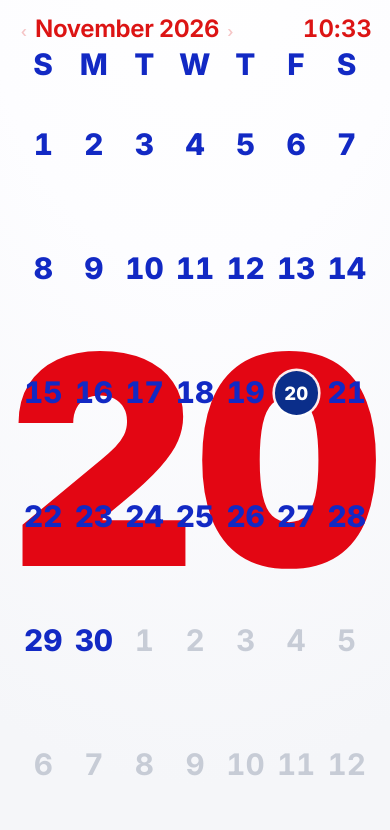
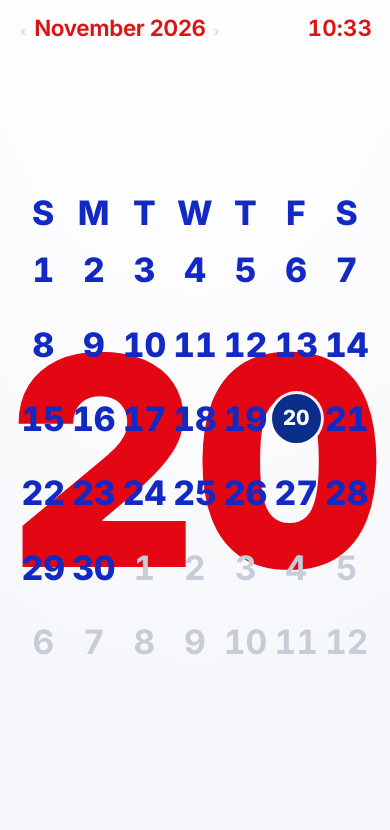
Before and after one commit to factory402-sketch/factory402-sketch.github.io, a plain HTML site: page calendar/index.html in a window 390 px wide. Drawn offline with Linux system fonts and the light colour scheme.

Commit message:
calendar: 날짜 타이포 스케일 상향, 세로 화면 구성 개선

```diff
--- a/calendar/index.html
+++ b/calendar/index.html
@@ -17,7 +17,7 @@
 <link rel="icon" href="icons/icon.svg" type="image/svg+xml" />
 <link rel="icon" href="icons/icon-192.png" sizes="192x192" type="image/png" />
 <link rel="preload" href="fonts/inter-latin-var.woff2" as="font" type="font/woff2" crossorigin />
-<link rel="stylesheet" href="styles.css?v=3" />
+<link rel="stylesheet" href="styles.css?v=4" />
 </head>
 <body>
 <div class="app" id="app">
@@ -39,6 +39,6 @@
 
   <button class="today-chip" id="todayBtn" type="button" data-show="false" tabindex="-1">today</button>
 </div>
-<script src="app.js?v=3" defer></script>
+<script src="app.js?v=4" defer></script>
 </body>
 </html>
--- a/calendar/styles.css
+++ b/calendar/styles.css
@@ -18,7 +18,7 @@
 
   --pad-y: clamp(16px, 4.4vmin, 54px);
   --pad-x: clamp(18px, 4.6vw, 76px);
-  --title-fs: clamp(20px, 3.6vmin + 10px, 46px);
+  --title-fs: clamp(20px, 4.2vmin + 6px, 52px);
   --gap: clamp(8px, 2.2vmin, 30px);
 }
 
@@ -151,7 +151,7 @@ body {
   grid-template-columns: repeat(7, 1fr);
   padding-bottom: clamp(2px, 0.9vmin, 12px);
   font-size: 2.6vmin; /* fallback */
-  font-size: min(7.4cqh, 8.4cqw);
+  font-size: min(11.3cqh, 9.5cqw);
   font-weight: 800;
   line-height: 1;
   letter-spacing: 0.01em;
@@ -208,7 +208,7 @@ body {
   color: inherit;
   font: inherit;
   font-size: 6vmin; /* fallback */
-  font-size: min(7.6cqh, 8.4cqw);
+  font-size: min(11.3cqh, 9.5cqw);
   font-weight: 800;
   line-height: 1;
   letter-spacing: 0;
@@ -314,6 +314,16 @@ body {
   }
 }
 
+@media (orientation: portrait) {
+  .cal {
+    grid-template-rows: auto auto;
+    align-content: center;
+  }
+  .days {
+    grid-template-rows: repeat(6, minmax(0, 21cqw));
+  }
+}
+
 @media (orientation: portrait) and (min-width: 560px) {
   :root {
     --pad-x: clamp(24px, 6vw, 90px);
--- a/calendar/sw.js
+++ b/calendar/sw.js
@@ -1,10 +1,10 @@
 /* Calendar — offline shell */
-var CACHE = "calendar-v3";
+var CACHE = "calendar-v4";
 var ASSETS = [
   "./",
   "./index.html",
-  "./styles.css?v=3",
-  "./app.js?v=3",
+  "./styles.css?v=4",
+  "./app.js?v=4",
   "./manifest.webmanifest",
   "./fonts/inter-latin-var.woff2",
   "./icons/icon.svg",
```
